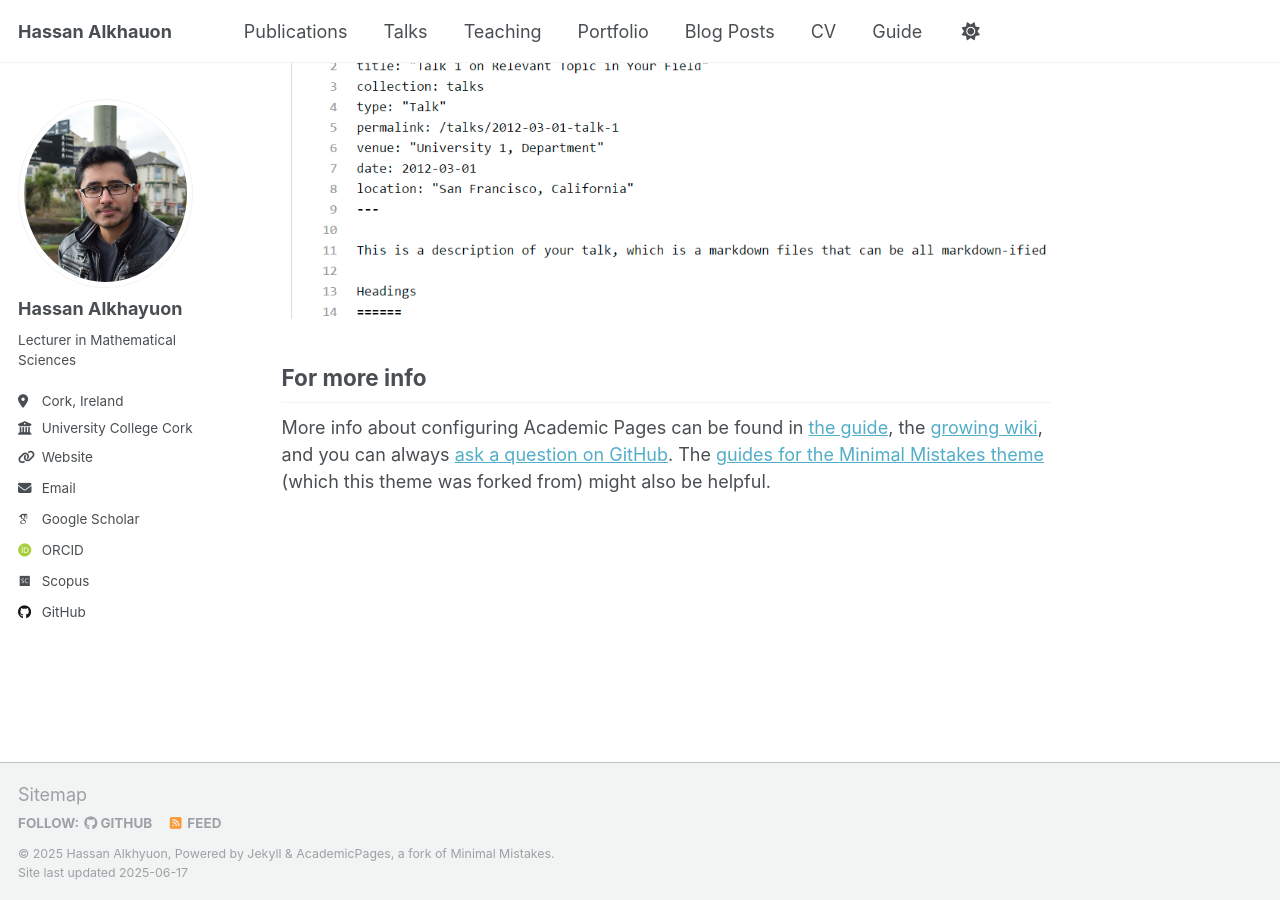
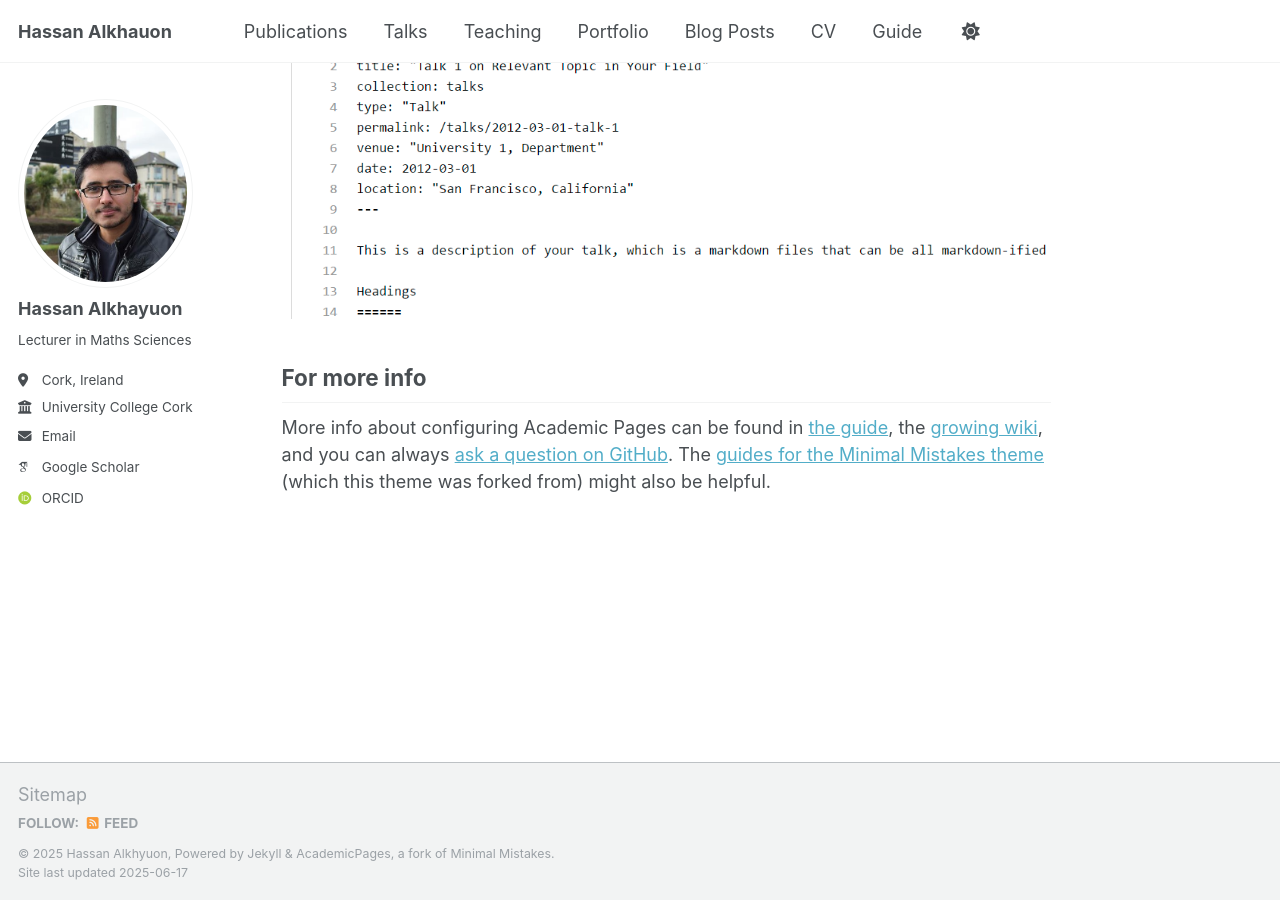
Before and after one commit to hassanalkhayuon/hassanalkhayuon.github.io, a Jekyll site: the page built from _pages/about.md, in a window 1280 px wide and 900 px high, scrolled down 2636 px. Built offline with Jekyll 4.4.1, drawn with Linux system fonts in a browser that asks for light colours; some web fonts are replaced.

Commit message:
Update _config.yml

```diff
--- a/_config.yml
+++ b/_config.yml
@@ -25,10 +25,10 @@ author:
   avatar           : "HA_photo.jpg"
   name             : "Hassan Alkhayuon"
   pronouns         : # example: "she/her"
-  bio              : "Lecturer in Mathematical Sciences"
+  bio              : "Lecturer in Maths Sciences"
   location         : "Cork, Ireland"
   employer         : "University College Cork"
-  uri              : "https://research.ucc.ie/profiles/hassan.alkhayuon@ucc.ie"
+  uri              : #"https://research.ucc.ie/profiles/hassan.alkhayuon@ucc.ie"
   email            : "hassan.alkhayuon@ucc.ie"
 
   # Academic websites
@@ -40,13 +40,13 @@ author:
   semantic         : # URL
   pubmed           : #"https://www.ncbi.nlm.nih.gov/pubmed/?term=john+snow"
   researchgate     : # URL
-  scopus           : "https://www.scopus.com/authid/detail.uri?authorId=57201198769"
+  scopus           : #"https://www.scopus.com/authid/detail.uri?authorId=57201198769"
 
   # Repositories and software development
   bitbucket        : # Username - Update with your username on the site
   codepen          : # Username
   dribbble         : # Username
-  github           : "hassanalkhayuon"
+  github           : # "hassanalkhayuon"
   kaggle           : # Username
   stackoverflow    : # User number or user number and name (i.e., use "1" or "1/jeff-atwood")
 
```
